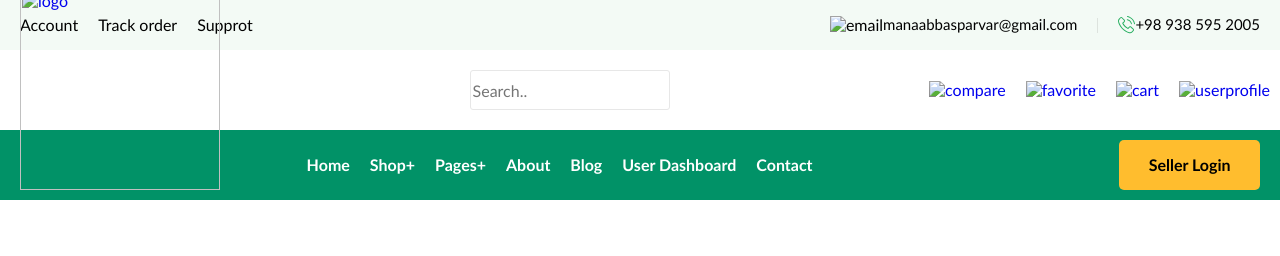
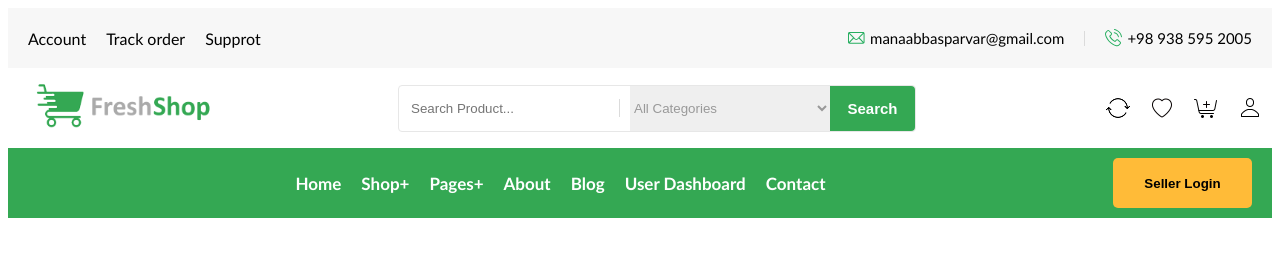
Before and after one commit to manaparvar/fresh-shop, a plain HTML site: page index.html in a window 1280 px wide. Drawn offline with nearby package versions, Linux system fonts and the light colour scheme; files that its build step writes are made by us from their sources; files whose address does not match are found by name.

Commit message:
fit(header): add profile and navbar

```diff
--- a/header.css
+++ b/header.css
@@ -5,10 +5,9 @@ header{
 }
 .info{
     display: flex;
-    height: 50px;
+    height: 60px;
     flex-direction: row;
-    background-color: rgba(52, 168, 83, 0.06);
-
+    background-color: #f7f7f7;
 }
 .account-page{
     margin: 0 10px;
@@ -26,6 +25,7 @@ header{
     text-decoration: none;
     color: black;
     font-size: 15px;
+    margin-left: 5px;
 }
 .contact-ways{
     align-items: center;
@@ -40,7 +40,7 @@ header{
     margin-left: 10px;
 }
 .divider{
-    background-color: rgba(121, 121, 121, 0.18);
+    background-color:  #dbdbdb;
     height: 15px;
     width: 1px;
     margin: 0 20px;
@@ -54,16 +54,48 @@ header{
 }
 
 .logo img{
-    width: 200px;
-    height: auto;
+    width: auto;
+    height: 190px;
     margin-left: 20px;
+}
+
+.searchbar {
+    display: flex;
+    flex-direction: row;
+    align-items: center;
+    border: 1px solid rgb(231, 231, 231);
+    border-radius: 4px;
+    font-size: 8px;
+    color: rgb(153, 153, 153);
+}
+.searchbar button{
+    width: 85px;
+    height: 45px;
+    background-color: #34a853;
+    border-radius: 0 4px 4px 0;
+    border: none;
+    color: white;
+    font-size: 15px;
+    font-weight: bolder ;
+}
+.divider-second{
+    background-color:  #dbdbdb;
+    height: 18px;
+    width: 1px;
+    margin: 0 10px;
 }
 .searchbar input{
     width: 200px;
-    height: 40px;
-    border: 1px solid rgb(231, 231, 231);
-    border-radius: 3px;
-    color: rgb(238, 238, 238);
+    height: 45px;
+    border: none;
+    color: rgb(153, 153, 153);
+    margin-left: 10px;
+}
+.selectable-searchbar{
+    width: 200px;
+    height: 45px;
+    color: rgb(153, 153, 153);
+    border: none;
 }
 .user{
     display: flex;
@@ -74,16 +106,17 @@ header{
 .user a{
     text-decoration: none;
     margin: 0 10px;
+    align-items: center;
 }
 .navbar{
     height: 70px;
     display: flex;
-    background-color: 019267;
+    background-color:  #34a853;
     justify-content: space-between;
     align-items: center;
 }
 .login{
-    background-color: rgb(255, 189, 46);
+    background-color: #ffbb38;;
     width: 11%;
     height: 50px;
     margin-right: 20px;
@@ -95,6 +128,7 @@ header{
     color: white;
     font-weight: bold;
     display: flex;
+    font-size: 17px;
     justify-content: space-between;
 }
 .menu span{
--- a/index.html
+++ b/index.html
@@ -1,7 +1,7 @@
 <html>
   <head>
     <title> Fresh shop</title>
-    <link rel="stylesheet" href="./css/main.css">
+    <link rel="stylesheet" href="./main.css">
   </head>
   <body>
     <wrapper>
@@ -14,12 +14,12 @@
             </div>
             <div class="contact">
               <div class="contact-ways">
-                <img src="./img/email.svg" alt="email">
+                <img src="./src/img/mail.svg" alt="email">
                 <a href="mailto://manaabbasparvar@gmail.com">manaabbasparvar@gmail.com</a>
               </div>
               <div class="divider"></div>
               <div class="contact-ways">
-                <img style="width: 17px;" src="./img/phone.svg" alt="phone">
+                <img style="width: 17px;" src="./src/img/phone.svg" alt="phone">
                 <a href="tel:+989385952005">+98 938 595 2005</a>
               </div>
             </div>
@@ -27,24 +27,33 @@
         <div class="profile">
             <div class="logo">
               <a href="#index">
-               <img src="./img/logo.png" alt="logo">
+               <img src="./src/img/logo.png" alt="logo">
               </a>
             </div>
             <div class="searchbar">
-              <input type="text" placeholder="Search.." name="search">
+              <input type="text" placeholder="Search Product..." name="search">
+              <div class="divider-second"></div>
+              <select id="cars" class="selectable-searchbar">
+                <option value="volvo">All Categories</option>
+                <option value="volvo">Vegetable</option>
+                <option value="saab">Fruits</option>
+                <option value="opel">Juice</option>
+                <option value="audi">Meat</option>
+              </select>
+              <button type="submit">Search</button>
             </div>
             <div class="user">
               <a href="#compare">
-                <img src="./img/refresh.png" alt="compare">
+                <img src="./src/img/refresh.png" alt="compare">
               </a>
               <a href="#favorite">
-                <img src="./img/icons8-favorite-24.png" alt="favorite">
+                <img src="./src/img/icons8-favorite-24.png" alt="favorite">
               </a>
               <a href="#cart">
-                <img src="./img/icons8-cart-24.png" alt="cart">
+                <img src="./src/img/icons8-add-shopping-cart-24.png" alt="cart">
               </a>
               <a href="#user">
-                <img src="./img/icons8-user-24.png" alt="userprofile">
+                <img src="./src/img/icons8-user-24.png" alt="userprofile">
               </a>
             </div>
         </div>
--- a/main.css
+++ b/main.css
@@ -1,2 +1 @@
-@import url(./normalize.css);
 @import url(./header.css);
```
Also changed, not shown: src/img/icons8-add-shopping-cart-24.png (added), src/img/icons8-favorite-24.png (added), src/img/icons8-user-24.png (added), src/img/logo.png (added), src/img/refresh.png (added).
